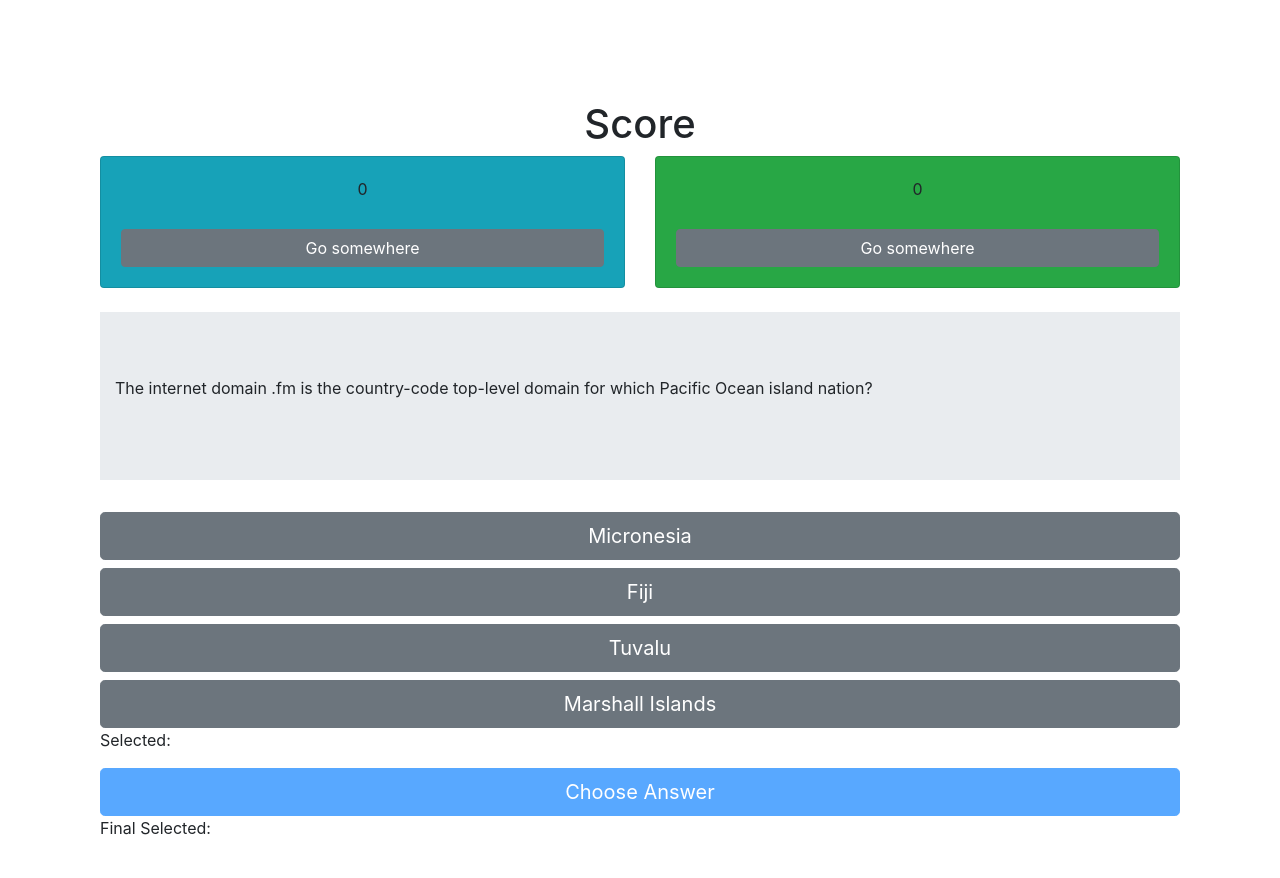
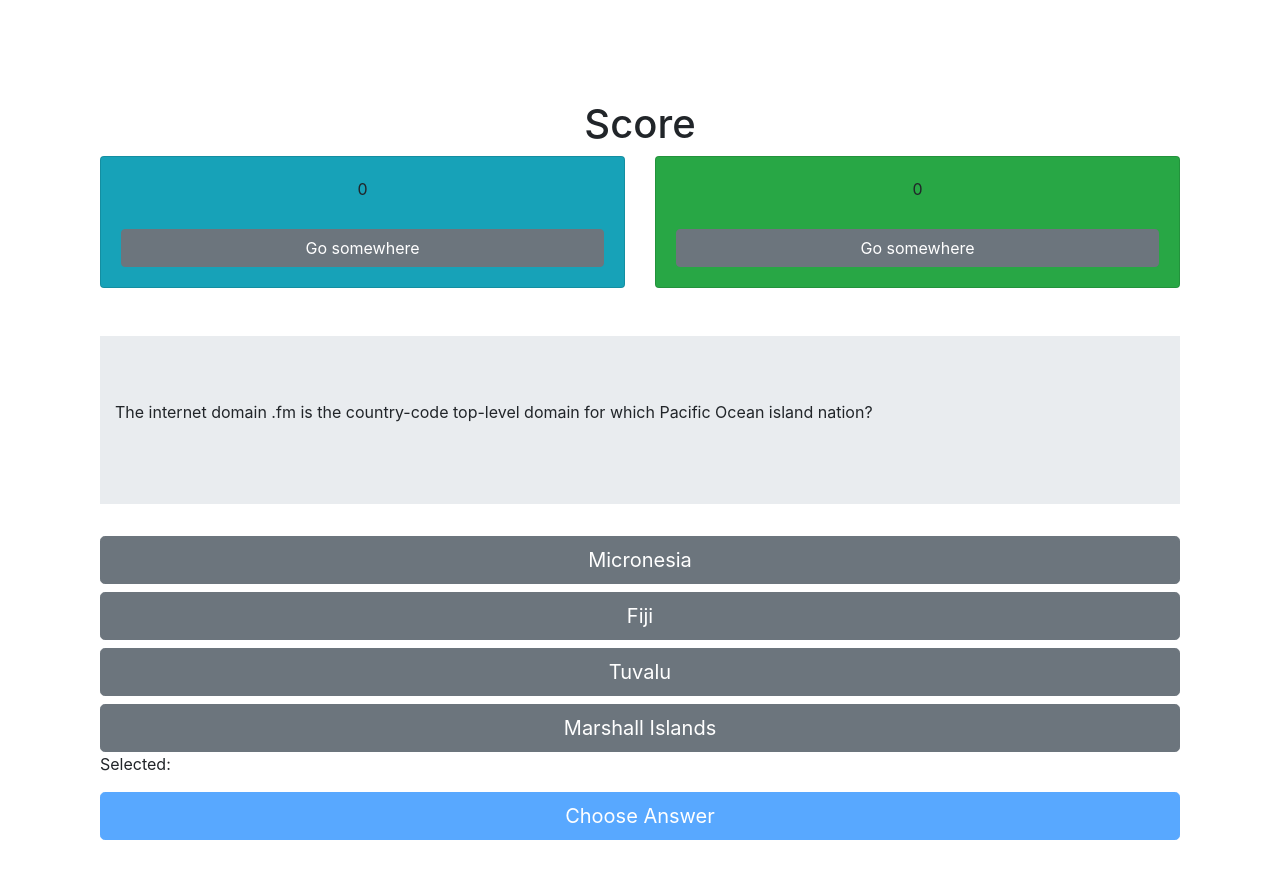
Before and after one commit to PrinceUmbrella/triviaGameTS, a React (Create React App) app in the folder trivia/: page /home in a window 1280 px wide. Shown: the top 878 px of the page. Before the commit the page ends 856 px from the top, so only its background shows below. Built offline with nearby package versions, Linux system fonts and the light colour scheme.

Commit message:
added answer warning

```diff
--- /dev/null
+++ b/trivia/src/components/CheckAnswer.tsx
@@ -0,0 +1,17 @@
+import React from "react";
+import { useSelector } from "react-redux";
+import { Alert } from "reactstrap";
+
+function CheckAnswer() {
+    const state: any = useSelector((state: any) => state);
+    const answer = state.answer;
+    const playerAnswer = state.playerAnswer;
+
+    return answer === playerAnswer ? (
+        <Alert color="success">Correct Answer</Alert>
+    ) : (
+        <Alert color="danger">{answer} is the correct answer</Alert>
+    );
+}
+
+export default CheckAnswer;
--- a/trivia/src/components/Game.tsx
+++ b/trivia/src/components/Game.tsx
@@ -1,17 +1,12 @@
-import React, { useEffect, useState } from "react";
+import React, { useState } from "react";
 import "../App.css";
 import Score from "./Score";
 import QuestionsDisplay from "./Questions";
 import questionList from "../data/questionsInput.json";
-import {
-    Question,
-    Category,
-    RootInput,
-    Player,
-} from "../interfaces/gameInterfaces";
+import { Question, Category, RootInput } from "../interfaces/gameInterfaces";
 import { Container } from "reactstrap";
 import { useDispatch, useSelector } from "react-redux";
-import { setAnswer } from "../redux/action";
+import CheckAnswer from "./CheckAnswer";
 
 function Game() {
     const [currentAnswer, setCurrentAnswer] = useState<string>();
@@ -38,16 +33,23 @@ function Game() {
         getLevelQuestion(allQuestion, 5)
     );
 
-
     return (
         <Container>
             <Score />
             <br />
+            <br />
+            {state.answer !== "" && state.currentAnswer !== "" ? (
+                <CheckAnswer />
+            ) : (
+                <div></div>
+            )}
             <QuestionsDisplay
                 question={allQuestion[currentQuestion]}
                 onClick={setCurrentAnswer}
             />
-            <p>Final Selected: {currentAnswer}</p>
+
+            <br />
+            <br />
         </Container>
     );
 }
```
